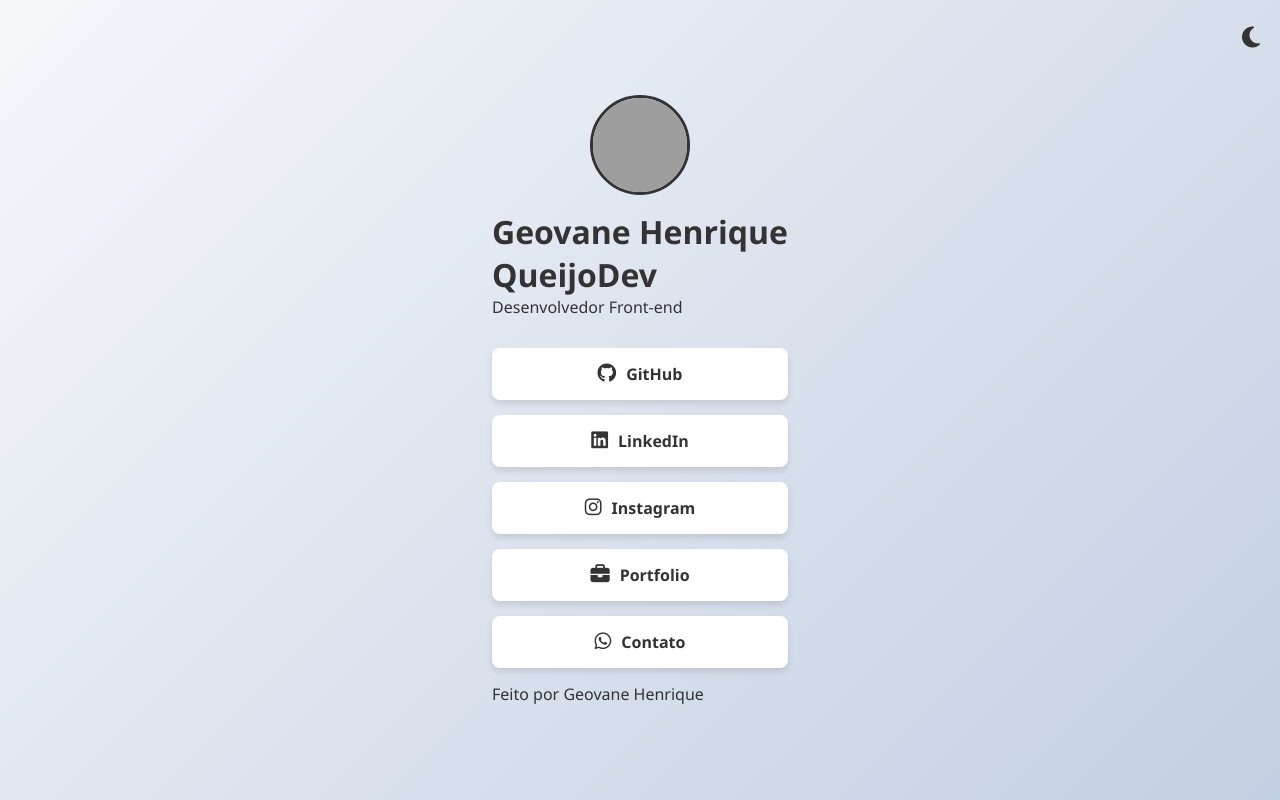
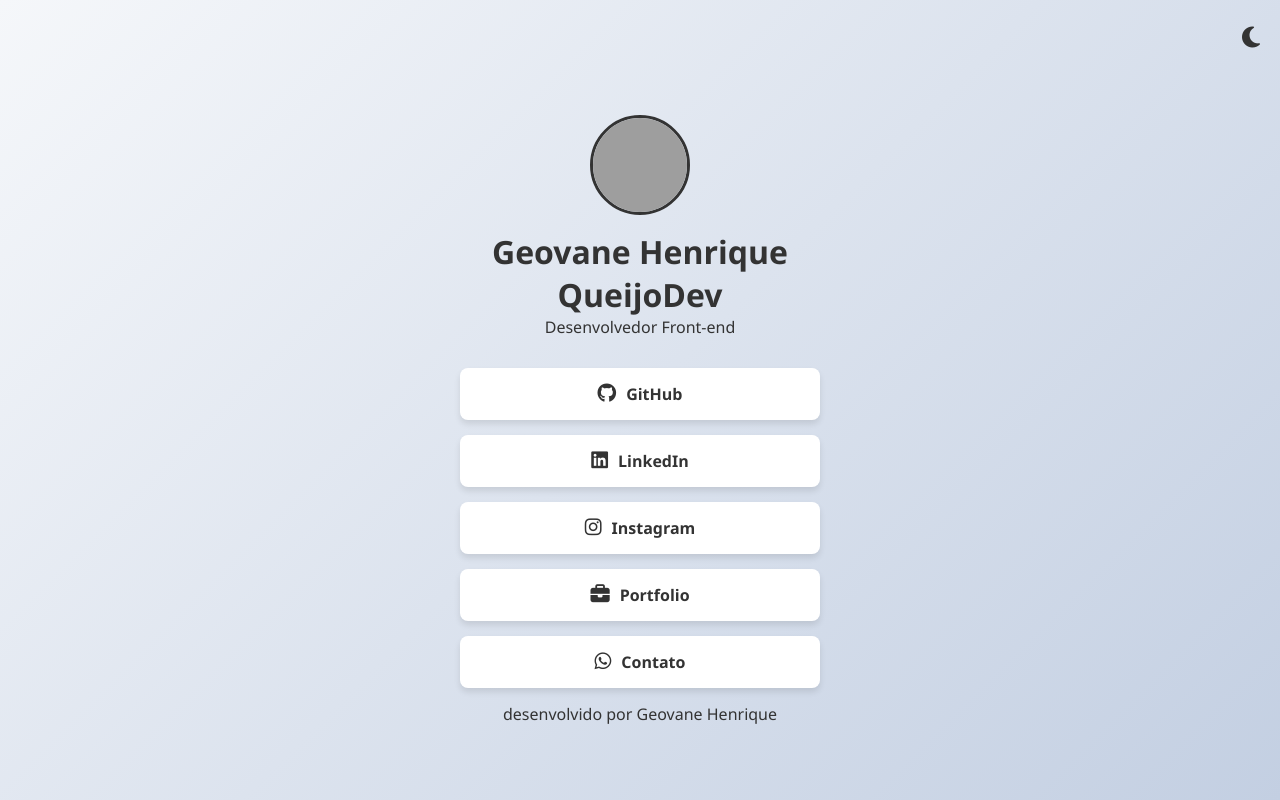
Before and after one commit to QueijoDev/minha-bio-links, a plain HTML site: page index.html in a window 1280 px wide. Drawn offline with Linux system fonts and the light colour scheme; grey boxes are pictures that could not be loaded.

Commit message:
correção no container

```diff
--- a/index.html
+++ b/index.html
@@ -16,11 +16,10 @@
         <i class="fas fa-moon"></i>
     </button>
 
-    <div>
+    <div class="container">
         <header>
             <img src="assets/perfil.png" alt="Foto de perfil de Geovane" class="profile-pic">
-            <h1>Geovane Henrique</h1>
-            <h1>QueijoDev</h1>
+            <h1>Geovane Henrique <br> QueijoDev</h1>
             <p>Desenvolvedor Front-end</p>
         </header>
 
@@ -59,7 +58,7 @@
             </ul>
         </main>
         <footer>
-            <p>Feito por Geovane Henrique</p>
+            <p>desenvolvido por Geovane Henrique</p>
         </footer>
     </div>
 
```
